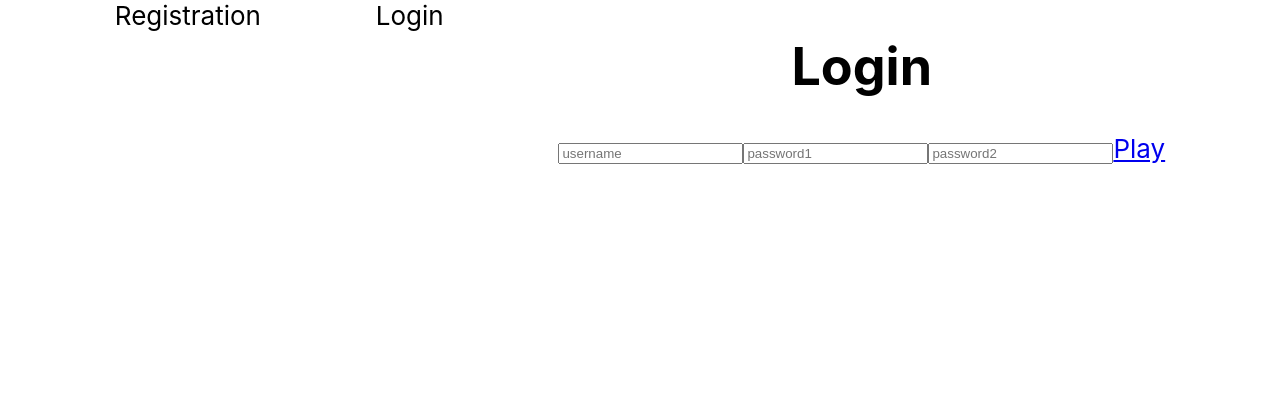
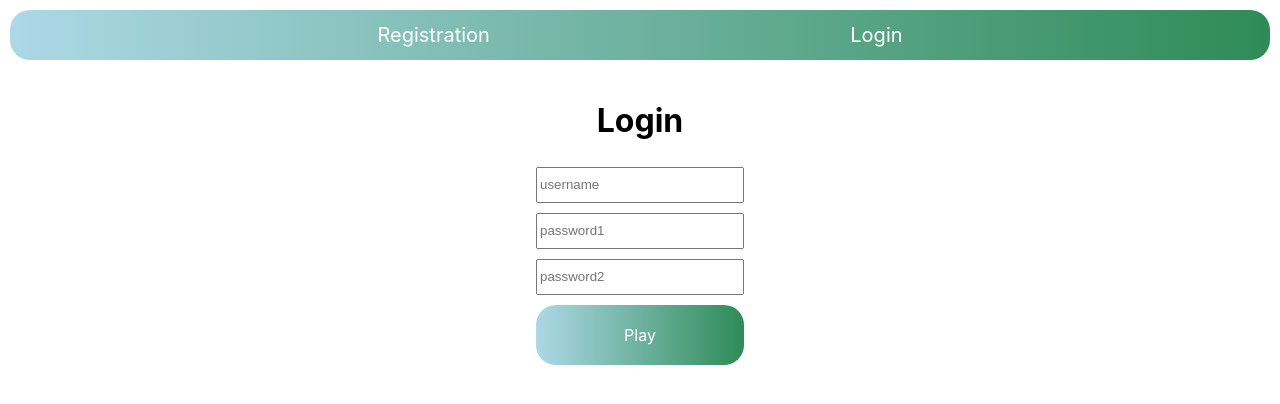
Before and after one commit to keith-kennedy/Python_Text_Adventure_Client_SIde, a React (Create React App) app in the folder textadv/: page /login in a window 1280 px wide. Shown: the top 404 px of the page. Built offline with nearby package versions, Linux system fonts and the light colour scheme.

Commit message:
Styled alittle
Just styled a little of the login and registration page so that it looks organized atleast.

```diff
--- a/textadv/src/App.js
+++ b/textadv/src/App.js
@@ -1,23 +1,18 @@
 import React, { Component } from 'react';
 import './App.css';
+import Home from './home/home'
+import { Route } from 'react-router-dom';
 import Registration from './registration/registration';
 import Login from './login/login'
-import { NavLink, Route } from 'react-router-dom';
-
-import axios from 'axios'
-
-
-
 class App extends Component {
   render() {
     return (
       <div className="App">
-        <header className="App-header">
-          <NavLink className="nav-item" to="/registration">Registration</NavLink>
-          <NavLink className="nav-item" to="/login">Login</NavLink>
-          <Route path="/registration" component={Registration} />
-          <Route path="/login" component={Login} />
-        </header>
+      <div>
+      <Home />
+      </div>
+      <Route path="/registration" component={Registration} />
+      <Route path="/login" component={Login} />
       </div>
     );
   }
--- /dev/null
+++ b/textadv/src/home/home.js
@@ -0,0 +1,42 @@
+import React, { Component } from 'react';
+import { NavLink, Route } from 'react-router-dom';
+import styled from 'styled-components'
+
+const AppHeader = styled.header`
+  display: flex;
+  flex-direction: row;
+  justify-content: space-evenly;
+  background-image: linear-gradient(to right, lightblue , seagreen);
+  margin: auto;
+  border-radius: 20px;
+  padding: 10px;
+  margin: 10px;
+`
+const NavItem = styled(NavLink)`
+    color: white;
+    text-decoration: none;
+    padding:3px;
+    font-size: 20px;
+
+    &:hover {
+        background-color: white;
+        color: seagreen;
+        border-radius: 5px;
+      }
+`
+
+class Home extends Component{
+    constructor(){
+        super();
+    }
+    render(){
+        return(
+        <AppHeader>
+          <NavItem to="/registration">Registration</NavItem>
+          <NavItem className="nav-item" to="/login">Login</NavItem>
+        </AppHeader>
+        )
+    }
+}
+
+export default Home;
--- a/textadv/src/login/login.js
+++ b/textadv/src/login/login.js
@@ -1,6 +1,31 @@
 import React, { Component } from 'react';
 import { NavLink, Route } from 'react-router-dom';
 import Game from '../game/game'
+import styled from 'styled-components'
+
+const RegBox = styled.div`
+    display: flex;
+    flex-direction: column;
+    margin-top: 20px;
+`
+const  InputBox = styled.form`
+    display: flex;
+    flex-direction: column;
+    margin: auto;
+`
+const Input =styled.input`
+    width: 200px;
+    height: 30px;
+    margin: 5px;
+`
+const Btn = styled(NavLink)`
+    text-decoration: none;
+    color: white;
+    background-image: linear-gradient(to right, lightblue , seagreen);
+    padding: 20px;
+    border-radius: 20px;
+    margin: 5px;
+`
 
 
 class Login extends Component {
@@ -19,14 +44,16 @@ class Login extends Component {
     render(){
         return(
             <div className='reg-page'>
-            <div className='reg-box'>
+            <RegBox>
                 <h1>Login</h1>
-                <input type="text" name="username" placeholder="username" className="input" value={this.state.username} onChange={this.changeHandler} />
-                <input type="text" name="username" placeholder="password1" className="input" value={this.state.password1} onChange={this.changeHandler}/>
-                <input type="text" name="username" placeholder="password2" className="input" value={this.state.password2} onChange={this.changeHandler}/>
-                <NavLink  to='/game' className = 'btn'>Play</NavLink>
-                <Route path="/game" component={Game} />
-            </div>
+                    <InputBox>
+                        <Input type="text" name="username" placeholder="username"  value={this.state.username} onChange={this.changeHandler} />
+                        <Input type="text" name="username" placeholder="password1"  value={this.state.password1} onChange={this.changeHandler}/>
+                        <Input type="text" name="username" placeholder="password2"  value={this.state.password2} onChange={this.changeHandler}/>
+                        <Btn to='/game'>Play</Btn>
+                        <Route path="/game" component={Game} />
+                    </InputBox>
+            </RegBox>
             </div>
         )
     }
--- a/textadv/src/registration/registration.js
+++ b/textadv/src/registration/registration.js
@@ -1,6 +1,31 @@
 import React, { Component } from 'react';
 import { NavLink, Route } from 'react-router-dom';
 import Game from '../game/game'
+import styled from 'styled-components'
+
+const RegBox = styled.div`
+    display: flex;
+    flex-direction: column;
+    margin-top: 20px;
+`
+const  InputBox = styled.form`
+    display: flex;
+    flex-direction: column;
+    margin: auto;
+`
+const Input =styled.input`
+    width: 200px;
+    height: 30px;
+    margin: 5px;
+`
+const Btn = styled(NavLink)`
+    text-decoration: none;
+    color: white;
+    background-image: linear-gradient(to right, lightblue , seagreen);
+    padding: 20px;
+    border-radius: 20px;
+    margin: 5px;
+`
 class Registration extends Component{
     constructor(props){
         super(props);
@@ -17,14 +42,16 @@ class Registration extends Component{
     render(){
         return(
             <div className='reg-page'>
-            <div className='reg-box'>
+           <RegBox>
                 <h1>Registration</h1>
-                <input type="text" name="username" placeholder="username" className="input" value={this.state.username} onChange={this.changeHandler} />
-                <input type="text" name="username" placeholder="password1" className="input" value={this.state.password1} onChange={this.changeHandler}/>
-                <input type="text" name="username" placeholder="password2" className="input" value={this.state.password2} onChange={this.changeHandler}/>
-                <NavLink  to='/game' className = 'btn'>Play</NavLink>
-                <Route path="/game" component={Game} />
-            </div>
+                    <InputBox>
+                        <Input type="text" name="username" placeholder="username"  value={this.state.username} onChange={this.changeHandler} />
+                        <Input type="text" name="username" placeholder="password1"  value={this.state.password1} onChange={this.changeHandler}/>
+                        <Input type="text" name="username" placeholder="password2"  value={this.state.password2} onChange={this.changeHandler}/>
+                        <Btn to='/game'>Play</Btn>
+                        <Route path="/game" component={Game} />
+                    </InputBox>
+            </RegBox>
             </div>
         )
     }
```
